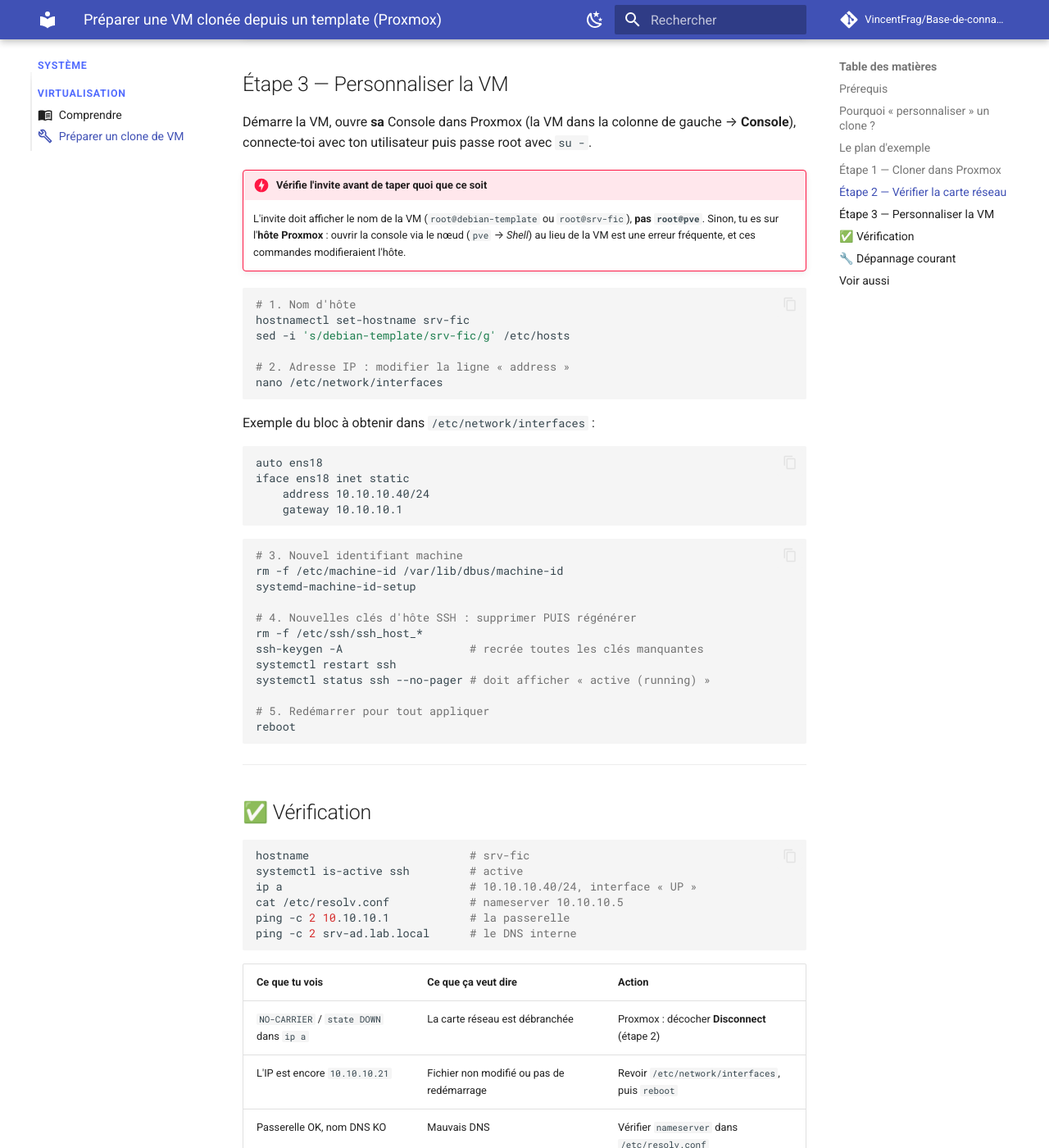
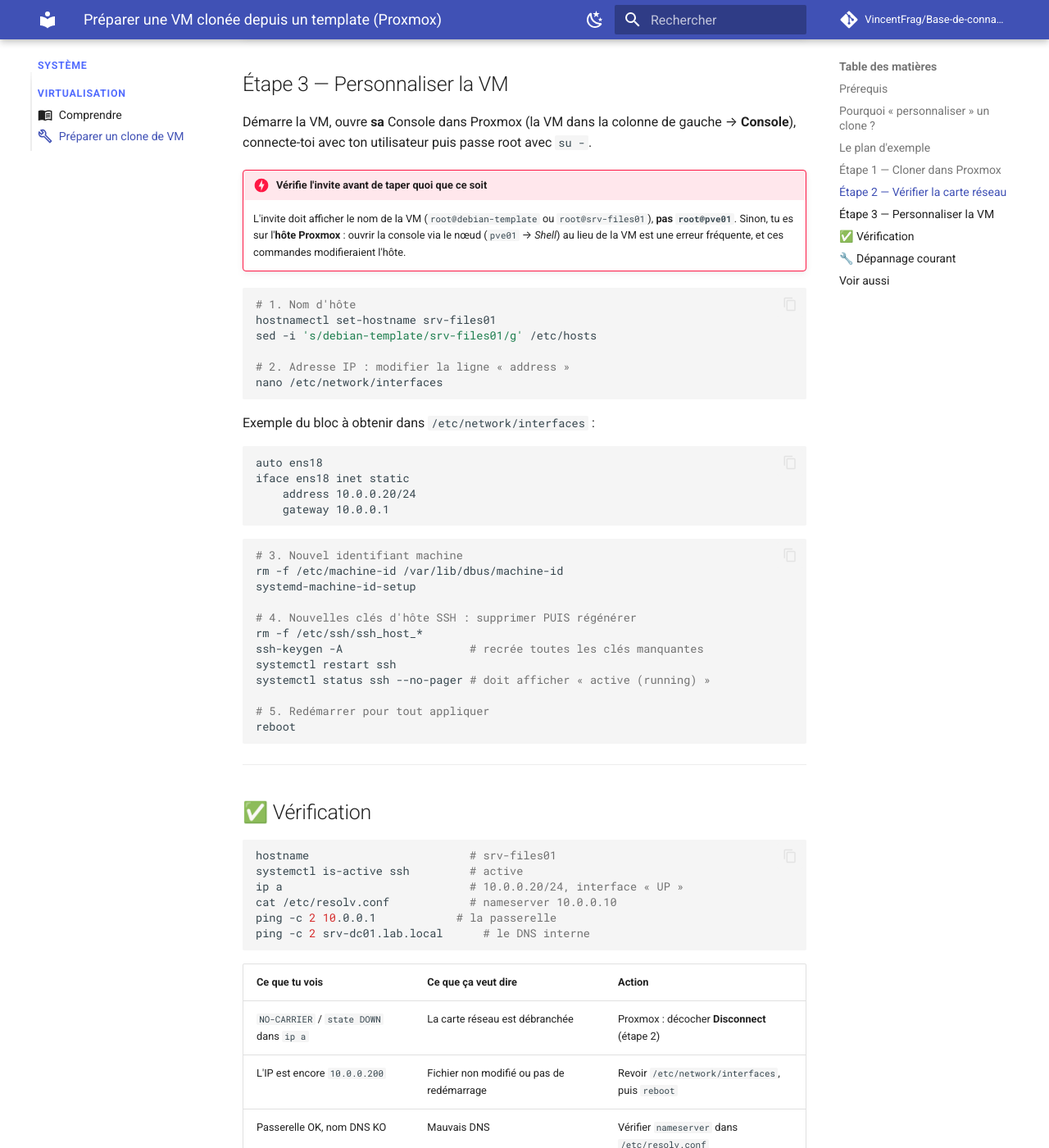
Before and after one commit to VincentFrag/Base-de-connaissances, an MkDocs documentation site: the page built from docs/systeme/tuto-preparer-clone-vm.md, in a window 1280 px wide and 1400 px high, scrolled down 2041 px. Shown: the whole window at 82% size. Built offline with MkDocs 1.6.1 and Material for MkDocs 9.7.7, drawn with Linux system fonts in a browser that asks for light colours; comment, search, counter and statistics services are not loaded; some of the changed text lies outside the part shown.

Commit message:
Anonymisation : noms, IP et comptes génériques du lab
Co-Authored-By: Claude Opus 5.5 <noreply@anthropic.com>
Claude-Session: https://claude.ai/code/session_01EWjCG6kPyoPBMRyV5mSjGw

````diff
--- a/docs/systeme/tuto-preparer-clone-vm.md
+++ b/docs/systeme/tuto-preparer-clone-vm.md
@@ -15,7 +15,7 @@ tags: [système, tuto, proxmox, virtualisation, template, clone, debian]
 
 - Savoir ce qu'est un template et un clone : 🧠 [Virtualisation et hyperviseurs](concept-virtualisation.md)
 - Un hôte Proxmox avec un **template** Debian (VM convertie en modèle : clic droit → *Convert to template*)
-- Le template configuré en IP fixe (ici `10.10.10.21`, nom `debian-template`)
+- Le template configuré en IP fixe (ici `10.0.0.200`, nom `debian-template`)
 
 ## Pourquoi « personnaliser » un clone ?
 
@@ -32,12 +32,12 @@ Un clone est une **copie exacte** du modèle. Sans retouche, chaque clone a :
 
 | VM | IP |
 |---|---|
-| `debian-template` (modèle) | `10.10.10.21` |
-| `srv-fic` | `10.10.10.40` |
-| `lb` | `10.10.10.50` |
-| `web1` | `10.10.10.51` |
+| `debian-template` (modèle) | `10.0.0.200` |
+| `srv-files01` | `10.0.0.20` |
+| `srv-lb01` | `10.0.0.30` |
+| `srv-web01` | `10.0.0.31` |
 
-Réseau `10.10.10.0/24` · passerelle `10.10.10.1` · DNS `10.10.10.5` (`srv-ad.lab.local`)
+Réseau `10.0.0.0/24` · passerelle `10.0.0.1` · DNS `10.0.0.10` (`srv-dc01.lab.local`)
 
 ---
 
@@ -45,7 +45,7 @@ Réseau `10.10.10.0/24` · passerelle `10.10.10.1` · DNS `10.10.10.5` (`srv-ad.
 
 1. Clic droit sur le template → **Clone**.
 2. *Mode* : **Full Clone** (copie indépendante du modèle).
-3. *Name* : par exemple `srv-fic`, **sans espace ni parenthèse**.
+3. *Name* : par exemple `srv-files01`, **sans espace ni parenthèse**.
 4. *Target Storage* : le stockage des VM (ex. `local-zfs`).
 
 ## Étape 2 — Vérifier la carte réseau
@@ -53,24 +53,24 @@ Réseau `10.10.10.0/24` · passerelle `10.10.10.1` · DNS `10.10.10.5` (`srv-ad.
 Dans la VM clonée : **Hardware → Network Device** (double-clic) :
 
 - la case **Disconnect** doit être **décochée** ;
-- le **Bridge** doit être le même que celui des autres VM du lab (ex. `vmbr1`) ;
+- le **Bridge** doit être le même que celui des autres VM du lab (ex. `vmbr2`) ;
 - la case **Firewall** : si elle est cochée, le pare-feu Proxmox s'applique à la VM (on voit alors un pont `fwbr…` côté hôte). Ce n'est pas bloquant en soi, mais si un service reste injoignable alors que tout tourne dans la VM, c'est un suspect à éliminer en la décochant.
 
 !!! warning "Un clone à la fois"
-    Démarre les clones **un par un** : tant qu'ils ne sont pas personnalisés, ils ont tous l'IP du template (`10.10.10.21`).
+    Démarre les clones **un par un** : tant qu'ils ne sont pas personnalisés, ils ont tous l'IP du template (`10.0.0.200`).
 
 ## Étape 3 — Personnaliser la VM
 
 Démarre la VM, ouvre **sa** Console dans Proxmox (la VM dans la colonne de gauche → **Console**), connecte-toi avec ton utilisateur puis passe root avec `su -`.
 
 !!! danger "Vérifie l'invite avant de taper quoi que ce soit"
-    L'invite doit afficher le nom de la VM (`root@debian-template` ou `root@srv-fic`), **pas `root@pve`**. Sinon, tu es sur l'**hôte Proxmox** : ouvrir la console via le nœud (`pve` → *Shell*) au lieu de la VM est une erreur fréquente, et ces commandes modifieraient l'hôte.
+    L'invite doit afficher le nom de la VM (`root@debian-template` ou `root@srv-files01`), **pas `root@pve01`**. Sinon, tu es sur l'**hôte Proxmox** : ouvrir la console via le nœud (`pve01` → *Shell*) au lieu de la VM est une erreur fréquente, et ces commandes modifieraient l'hôte.
 
 
 ```bash
 # 1. Nom d'hôte
-hostnamectl set-hostname srv-fic
-sed -i 's/debian-template/srv-fic/g' /etc/hosts
+hostnamectl set-hostname srv-files01
+sed -i 's/debian-template/srv-files01/g' /etc/hosts
 
 # 2. Adresse IP : modifier la ligne « address »
 nano /etc/network/interfaces
@@ -81,8 +81,8 @@ Exemple du bloc à obtenir dans `/etc/network/interfaces` :
 ```text
 auto ens18
 iface ens18 inet static
-    address 10.10.10.40/24
-    gateway 10.10.10.1
+    address 10.0.0.20/24
+    gateway 10.0.0.1
 ```
 
 ```bash
@@ -105,18 +105,18 @@ reboot
 ## ✅ Vérification
 
 ```bash
-hostname                        # srv-fic
+hostname                        # srv-files01
 systemctl is-active ssh         # active
-ip a                            # 10.10.10.40/24, interface « UP »
-cat /etc/resolv.conf            # nameserver 10.10.10.5
-ping -c 2 10.10.10.1            # la passerelle
-ping -c 2 srv-ad.lab.local      # le DNS interne
+ip a                            # 10.0.0.20/24, interface « UP »
+cat /etc/resolv.conf            # nameserver 10.0.0.10
+ping -c 2 10.0.0.1            # la passerelle
+ping -c 2 srv-dc01.lab.local      # le DNS interne
 ```
 
 | Ce que tu vois | Ce que ça veut dire | Action |
 |---|---|---|
 | `NO-CARRIER` / `state DOWN` dans `ip a` | La carte réseau est débranchée | Proxmox : décocher **Disconnect** (étape 2) |
-| L'IP est encore `10.10.10.21` | Fichier non modifié ou pas de redémarrage | Revoir `/etc/network/interfaces`, puis `reboot` |
+| L'IP est encore `10.0.0.200` | Fichier non modifié ou pas de redémarrage | Revoir `/etc/network/interfaces`, puis `reboot` |
 | Passerelle OK, nom DNS KO | Mauvais DNS | Vérifier `nameserver` dans `/etc/resolv.conf` |
 | Rien ne répond, même la passerelle | Mauvais bridge | Proxmox : même **Bridge** que les autres VM |
 | `systemctl status ssh` en échec | Clés d'hôte supprimées mais pas régénérées | `ssh-keygen -A` puis `systemctl restart ssh` |
@@ -136,7 +136,7 @@ ping -c 2 srv-ad.lab.local      # le DNS interne
     Vérifie la case **Firewall** de la carte réseau (*Hardware → Network Device*) : le pare-feu Proxmox filtre peut-être le trafic. Décoche-la pour tester.
 
 !!! question "« REMOTE HOST IDENTIFICATION HAS CHANGED » en me connectant en SSH ?"
-    C'est normal après l'étape 3 : les clés d'hôte ont changé. Sur ton PC : `ssh-keygen -R 10.10.10.40`.
+    C'est normal après l'étape 3 : les clés d'hôte ont changé. Sur ton PC : `ssh-keygen -R 10.0.0.20`.
 
 !!! question "Deux VM se « volent » la même adresse ?"
     Un clone a été démarré avant que le précédent soit personnalisé. Éteins-en un, corrige l'IP de l'autre, puis redémarre.
````
Also changed, not shown: docs/systeme/concept-virtualisation.md (+2 -2 lines).
